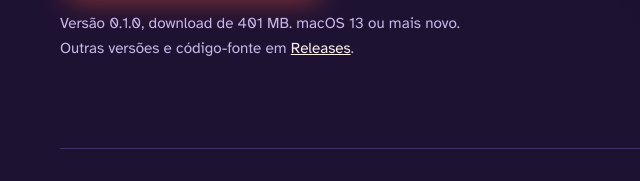
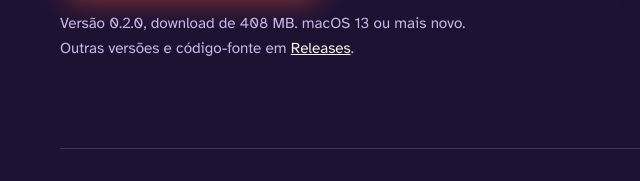
Before and after one commit to JGSimi/kickback, a plain HTML site: page site/index.html in a window 1280 px wide. Shown: the part 541-722 px from the top of the page, 44-684 px from the left. Drawn offline with nearby package versions, Linux system fonts and the light colour scheme.

Commit message:
Site: versão 0.2.0
Co-Authored-By: Claude Opus 5.5 <noreply@anthropic.com>

```diff
--- a/site/index.html
+++ b/site/index.html
@@ -139,7 +139,7 @@
           <svg viewBox="0 0 24 24" fill="none" stroke="currentColor" stroke-width="2.4" stroke-linecap="round" stroke-linejoin="round" aria-hidden="true"><path d="M12 3v13M6 11l6 6 6-6M4 21h16"/></svg>
           Baixar para macOS
         </a>
-        <p class="fine">Versão 0.1.0, download de 401 MB. macOS 13 ou mais novo.<br>
+        <p class="fine">Versão 0.2.0, download de 408 MB. macOS 13 ou mais novo.<br>
           Outras versões e código-fonte em <a href="https://github.com/JGSimi/kickback/releases">Releases</a>.</p>
       </div>
 
```
